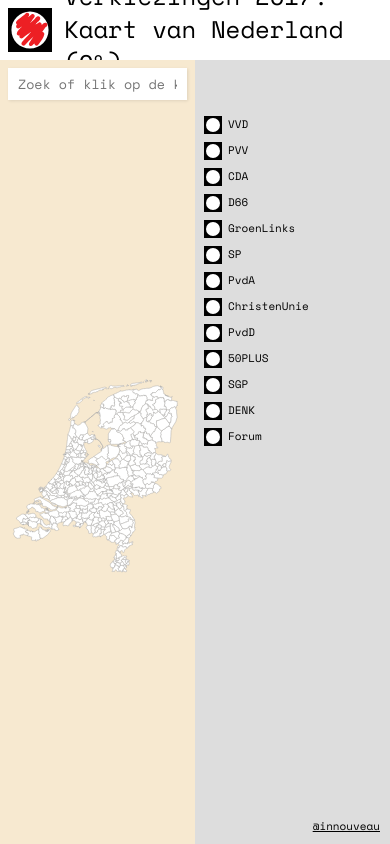
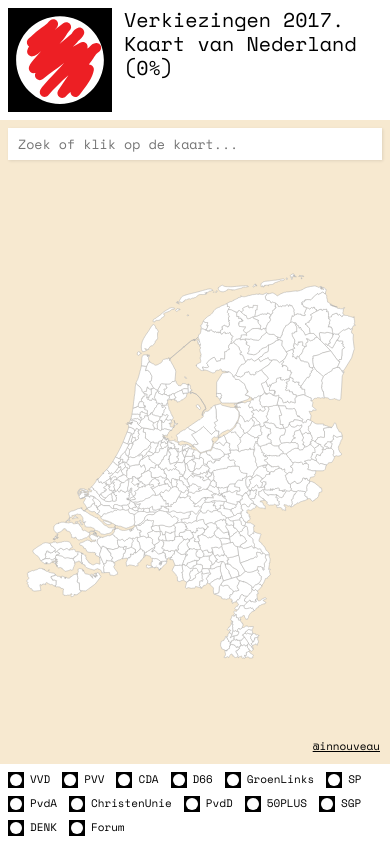
Before and after one commit to CapeSepias/verkiezingen, a Vue app: page / in a window 390 px wide. Built offline with nearby package versions, Linux system fonts and the light colour scheme.

Commit message:
responsive

```diff
--- a/public/index.html
+++ b/public/index.html
@@ -5,8 +5,11 @@
     <meta http-equiv="X-UA-Compatible" content="IE=edge">
     <meta name="viewport" content="width=device-width,initial-scale=1.0">
     <title>
-        Project
+        Kaart Verkiezingen | @innouveau
     </title>
+
+    <link rel="icon" type="image/png" href="assets/img/vote.png" />
+
 
     <link rel="preconnect" href="https://fonts.gstatic.com">
     <link href="https://fonts.googleapis.com/css2?family=Space+Mono:wght@400;700&display=swap" rel="stylesheet">    <script src="config.js"></script>
--- a/src/app.vue
+++ b/src/app.vue
@@ -139,11 +139,6 @@
 <template>
     <div class="app">
         <router-view v-if="ready"/>
-        <div class="credits">
-            <a href="https://twitter.com/innouveau" target="_blank">
-                @innouveau
-            </a>
-        </div>
     </div>
 </template>
 
@@ -154,17 +149,6 @@
 
     .app {
 
-        .credits {
-            position: fixed;
-            right: 10px;
-            bottom: 10px;
-
-            a {
-                color: #000;
-            }
-        }
-
-
         @include mobile() {
 
 
--- a/src/components/pages/HeaderBar.vue
+++ b/src/components/pages/HeaderBar.vue
@@ -59,10 +59,17 @@
         display: flex;
         align-items: center;
         font-size: 24px;
+        line-height: 1.2;
+        overflow: hidden;
 
         img {
             height: 100%;
             margin-right: 12px;
         }
+
+        @include mobile() {
+            font-size: 20px;
+            align-items: flex-start;
+        }
     }
 </style>
--- a/src/components/pages/Main.vue
+++ b/src/components/pages/Main.vue
@@ -3,10 +3,12 @@
     import Detail from "./detail/Detail";
     import HeaderBar from "./HeaderBar";
     import Search from "./search/Search";
+    import Parties from "./parties/Parties";
 
     export default {
         name: 'Main',
         components: {
+            Parties,
             Search,
             HeaderBar,
             Detail,
@@ -31,6 +33,7 @@
                 <Search/>
                 <Map/>
             </div>
+            <Parties/>
             <Detail
                 :municipality="currentMunicipality"/>
         </div>
@@ -51,6 +54,7 @@
         .Main__bottom {
             display: flex;
             height: calc(100% - 60px);
+            position: relative;
 
             .map-container {
                 width: 50%;
@@ -67,10 +71,50 @@
                 }
             }
 
+            .Parties {
+                display: none;
+            }
+
             .Detail {
                 width: 50%;
                 height: 100%;
             }
         }
+
+        @include mobile() {
+
+            .HeaderBar {
+                height: 120px;
+            }
+
+            .Main__bottom {
+                height: calc(100% - 120px);
+                display: block;
+
+                .map-container {
+                    width: 100%;
+                    height: calc(100% - 80px);
+                }
+
+                .Parties {
+                    display: flex;
+                    height: 80px;
+                }
+
+                .Detail {
+                    position: absolute;
+                    left: 100%;
+                    top: 48px;
+                    width: 100%;
+                    height: calc(100% - 48px);
+                    transition: all 0.3s ease;
+                    overflow: auto;
+
+                    &.Detail--active {
+                        left: 0;
+                    }
+                }
+            }
+        }
     }
 </style>
--- a/src/components/pages/detail/Detail.vue
+++ b/src/components/pages/detail/Detail.vue
@@ -12,8 +12,26 @@
             }
         },
         computed: {
+            parties() {
+                return this.$store.state.parties.active;
+            },
+            partiesString() {
+                return this.parties.map(p => p.title).join( ' + ');
+            },
             percentageAttendance() {
                 return Math.round(100 * (this.municipality.results[2017].attendance / this.municipality.results[2017].voters));
+            },
+            percentageOfParties() {
+                let results, votes;
+                results = this.municipality.results[2017].votes;
+                votes = 0;
+                for (let party of this.parties) {
+                    let votesForParty = results.find(v => v.party_id === party.id);
+                    if (votesForParty) {
+                        votes += votesForParty.votes;
+                    }
+                }
+                return Math.round(100 * votes / this.municipality.results[2017].validVotes);
             }
         },
         methods: {
@@ -23,6 +41,9 @@
                 } else {
                     return value;
                 }
+            },
+            close() {
+                this.$store.commit('municipalities/setCurrent', null);
             }
         }
     }
@@ -30,7 +51,9 @@
 
 
 <template>
-    <div class="Detail">
+    <div
+        :class="{'Detail--active': municipality}"
+        class="Detail">
         <div class="Detail__title">
             {{municipality ? municipality.title : ''}}
         </div>
@@ -40,6 +63,7 @@
         <div
             v-if="municipality"
             class="Detail__body">
+            <div class="Detail__section">
                 <div class="Detail__row">
                     <div class="Detail__label">
                         Kiesgerechtigden
@@ -73,6 +97,22 @@
                     </div>
                 </div>
             </div>
+            <div class="Detail__section">
+                <div class="Detail__row">
+                    <div class="Detail__label">
+                        {{partiesString}}
+                    </div>
+                    <div class="Detail__label">
+                        {{percentageOfParties}}%
+                    </div>
+                </div>
+            </div>
+
+        </div>
+
+        <div
+            @click="close()"
+            class="close-button"></div>
     </div>
 </template>
 
@@ -96,9 +136,13 @@
             max-width: 300px;
             font-size: 13px;
 
+            .Detail__section {
+                margin-bottom: 24px;
+            }
+
             .Detail__row {
                 display: flex;
-                align-items: center;
+                //align-items: center;
                 padding: 3px 0;
 
                 .Detail__label {
@@ -110,5 +154,16 @@
                 }
             }
         }
+
+        .close-button {
+            display: none;
+        }
+
+        @include mobile() {
+
+            .close-button {
+                display: block;
+            }
+        }
     }
 </style>
--- a/src/components/pages/detail/DetailParty.vue
+++ b/src/components/pages/detail/DetailParty.vue
@@ -1,7 +1,6 @@
 <script>
     import Municipality from "@/classes/Municipality";
     import Party from "@/classes/Party";
-
 
     export default {
         name: 'DetailParty',
@@ -17,8 +16,11 @@
             }
         },
         computed: {
+            activeParties() {
+                return this.$store.state.parties.active;
+            },
             isActive() {
-                return this.$store.state.parties.active.indexOf(this.party) > -1;
+                return this.activeParties.indexOf(this.party) > -1;
             },
             result() {
                 return this.municipality ? this.municipality.results[2017].votes.find(v => v.party_id === this.party.id) : null;
@@ -28,11 +30,36 @@
             },
             width() {
                 return this.percentage;
+            },
+            routePath() {
+                return window.location.href.split('?')[0];
+            },
+            url() {
+                return this.routePath + this.query;
+            },
+            query() {
+                if (this.activeParties.length > 0) {
+                    return '?p=' + this.activeParties.map(p => p.title.toLowerCase()).join(',')
+                } else {
+                    return '';
+                }
             }
         },
         methods: {
             selectParty() {
                 this.$store.commit('parties/toggle', this.party);
+            },
+            updateQuery() {
+                history.pushState(
+                    {},
+                    null,
+                    this.url
+                );
+            }
+        },
+        watch: {
+            query: function () {
+                this.updateQuery();
             }
         }
     }
--- a/src/components/pages/map/Map.vue
+++ b/src/components/pages/map/Map.vue
@@ -55,6 +55,11 @@
 <template>
     <div class="Map">
         <canvas :id="'canvas-' + id"></canvas>
+        <div class="credits">
+            <a href="https://twitter.com/innouveau" target="_blank">
+                @innouveau
+            </a>
+        </div>
     </div>
 </template>
 
@@ -66,5 +71,16 @@
         display: flex;
         align-items: center;
         justify-content: center;
+        position: relative;
+
+        .credits {
+            position: absolute;
+            right: 10px;
+            bottom: 10px;
+
+            a {
+                color: #000;
+            }
+        }
     }
 </style>
--- a/src/components/pages/map/map-mixin.vue
+++ b/src/components/pages/map/map-mixin.vue
@@ -90,8 +90,10 @@
                     municipality = this.getMunicipalityForPoint(x, y);
                     if (municipality) {
                         this.$store.commit('municipalities/setCurrent', municipality);
+                        this.$store.commit('ui/updateProperty', {key: 'hoverValue', value: ''});
                     } else {
                         this.$store.commit('municipalities/setCurrent', null);
+                        this.$store.commit('ui/updateProperty', {key: 'hoverValue', value: ''});
                     }
                 }, false);
             },
--- /dev/null
+++ b/src/components/pages/parties/Parties.vue
@@ -0,0 +1,50 @@
+<script>
+    import DetailParty from "../detail/DetailParty";
+
+    export default {
+        name: 'Parties',
+        components: {
+            DetailParty,
+        },
+        props: {},
+        computed: {
+            parties() {
+                return this.$store.state.parties.all;
+            }
+        },
+        methods: {}
+    }
+</script>
+
+
+<template>
+    <div class="Parties">
+        <DetailParty
+            v-for="party in parties"
+            :party="party"
+            :municipality="null"/>
+    </div>
+</template>
+
+
+<style lang="scss">
+    @import '@/styles/variables.scss';
+
+    .Parties {
+        padding: 8px;
+        flex-wrap: wrap;
+
+        .DetailParty {
+
+            .DetailParty__vote {
+                width: 16px;
+                height: 16px;
+            }
+
+            .DetailParty__party {
+                width: auto;
+                margin-right: 12px;
+            }
+        }
+    }
+</style>
```
Also changed, not shown: public/assets/img/vote.png (added). Lines whose indentation alone changed are shown as unchanged.
